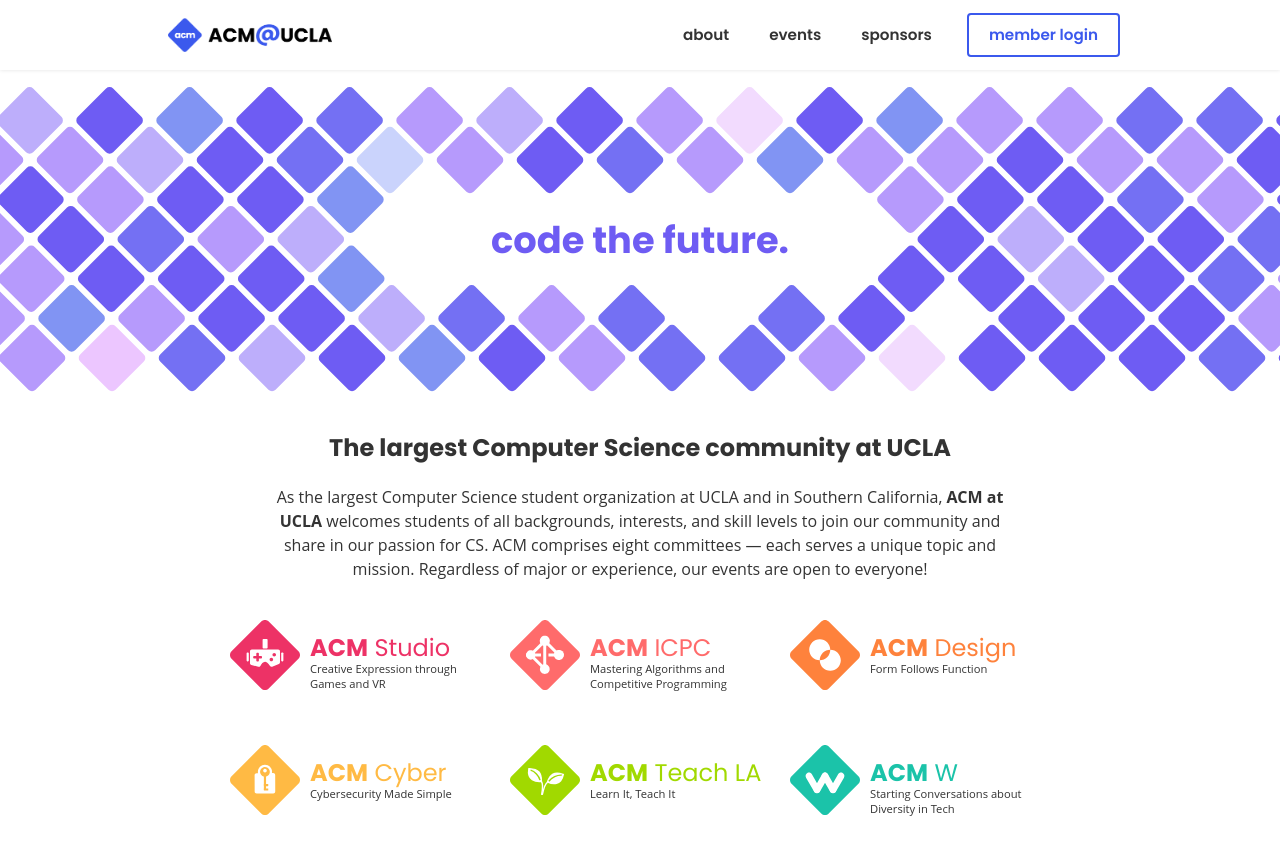
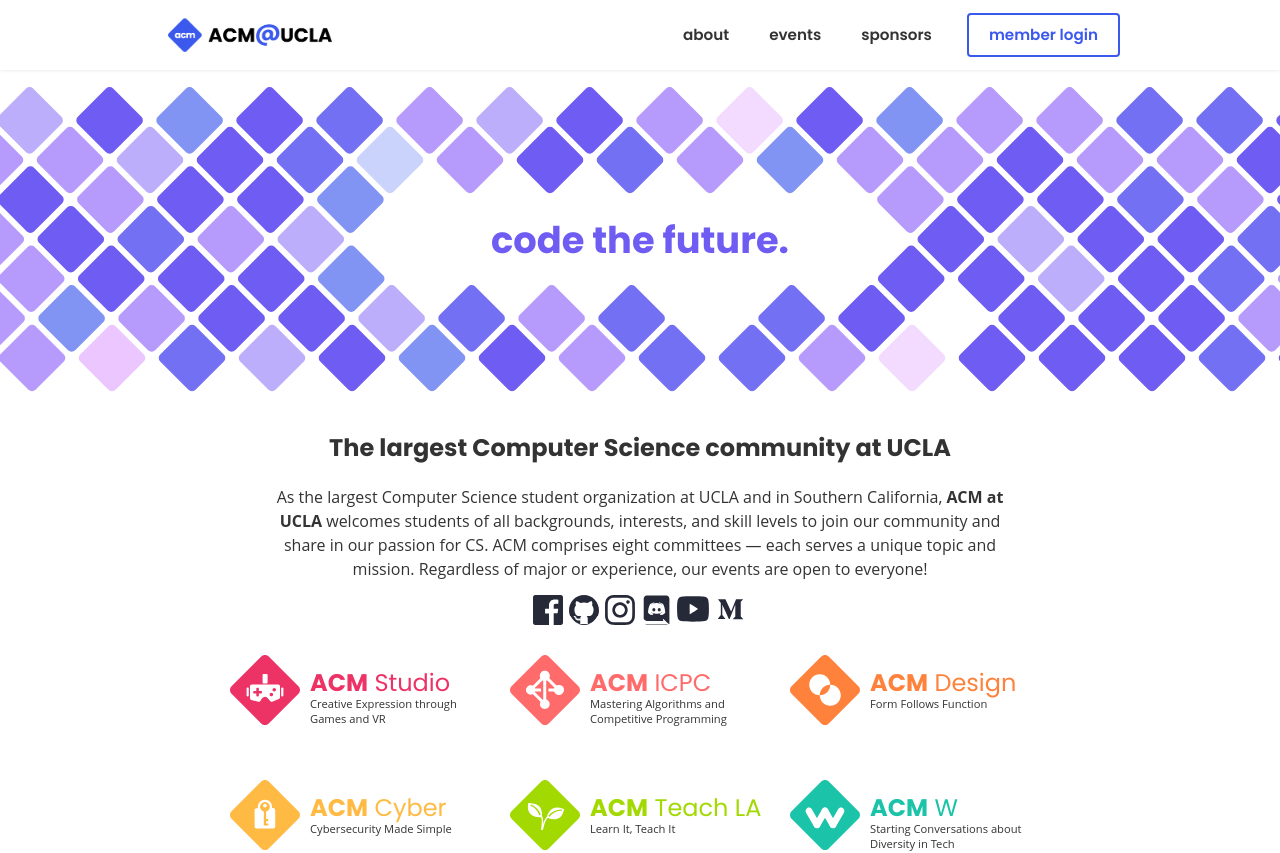
Before and after one commit to uclaacm/website, a React (Create React App) app: page / in a window 1280 px wide. Shown: the top 853 px of the page. Built offline with nearby package versions, Linux system fonts and the light colour scheme; a web font is replaced by a local one.

Commit message:
Update Social Media icons (Home, About, Footer)
Updated discord link, added social media icons to home page, isolated social media as own component

```diff
--- a/src/components/About/About.js
+++ b/src/components/About/About.js
@@ -1,6 +1,7 @@
 import React from 'react';
 import Config from '../../config';
 
+import SocialMedia from '../SocialMedia/SocialMedia';
 import Banner from '../Banner/Banner';
 import Officers from './Officers/Officers';
 
@@ -40,12 +41,7 @@ function About() {
 					<p className="half-size">To become a member and keep up with upcoming events, you should join <a href="https://members.uclaacm.com" target="_blank" rel="noreferrer noopener">our membership portal</a>, follow <a href="https://www.facebook.com/groups/uclaacm" target="_blank" rel="noreferrer noopener">our Facebook group</a>, and sign up for <a href="http://eepurl.com/c5pE6P" target="_blank" rel="noreferrer noopener">our weekly newsletter</a>. Signing up will keep you up to date with everything ACM, and earning points on the portal might even earn you a prize!</p>
 					<p>Here's our social media, where you can see what we're up to:</p>
 					<div style={{display: 'flex', justifyContent: 'center'}} >
-						<a href="https://www.facebook.com/uclaacm" target="_blank" rel="noreferrer noopener"><div className="sm-icon" id="facebook" /></a>
-						<a href="https://www.github.com/uclaacm" target="_blank" rel="noreferrer noopener"><div className="sm-icon" id="github" /></a>
-						<a href="https://www.instagram.com/acm.ucla/" target="_blank" rel="noreferrer noopener"><div className="sm-icon" id="instagram" /></a>
-						<a href="https://discord.gg/4bcwv7t" target="_blank" rel="noreferrer noopener"><div className="sm-icon" id="discord" /></a>
-						<a href="https://www.youtube.com/channel/UCwTqwgA4thysNbB2kNYsCIw" target="_blank" rel="noreferrer noopener"><div className="sm-icon" id="youtube" style={{width: 35 + 'px'}} /></a>
-						<a href="https://medium.com/techatucla" target="_blank" rel="noreferrer noopener"><div className="sm-icon" id="medium" /></a>
+						<SocialMedia/>
 					</div>
 				</div>
 			</div>
--- a/src/components/Footer/Footer.js
+++ b/src/components/Footer/Footer.js
@@ -11,7 +11,7 @@ function Footer(){
 						<a href="https://www.facebook.com/uclaacm" target="_blank" rel="noreferrer noopener"><div className="sm-icon" id="facebook" /></a>
 						<a href="https://www.github.com/uclaacm" target="_blank" rel="noreferrer noopener"><div className="sm-icon" id="github" /></a>
 						<a href="https://www.instagram.com/acm.ucla/" target="_blank" rel="noreferrer noopener"><div className="sm-icon" id="instagram" /></a>
-						<a href="https://discord.gg/4bcwv7t" target="_blank" rel="noreferrer noopener"><div className="sm-icon" id="discord" /></a>
+						<a href="https://discord.gg/eWmzKsY" target="_blank" rel="noreferrer noopener"><div className="sm-icon" id="discord" /></a>
 						<a href="https://www.youtube.com/channel/UCwTqwgA4thysNbB2kNYsCIw" target="_blank" rel="noreferrer noopener"><div className="sm-icon" id="youtube" style={{width: 35 + 'px'}} /></a>
 						<a href="https://medium.com/techatucla" target="_blank" rel="noreferrer noopener"><div className="sm-icon" id="medium" /></a>
 					</div>
--- a/src/components/Home/Home.js
+++ b/src/components/Home/Home.js
@@ -3,6 +3,7 @@ import React from 'react';
 import Config from '../../config';
 
 import Button from '../Button/Button';
+import SocialMedia from '../SocialMedia/SocialMedia';
 import Banner from '../Banner/Banner';
 import Carousel from './Carousel/Carousel';
 import Committees from './Committees/Committees';
@@ -14,6 +15,7 @@ function Home (props) {
 			<div className="content-section center">
 				<h2>The largest Computer Science community at UCLA</h2>
 				<p className="subheading">As the largest Computer Science student organization at UCLA and in Southern California, <b>ACM at UCLA</b> welcomes students of all backgrounds, interests, and skill levels to join our community and share in our passion for CS. ACM comprises eight committees — each serves a unique topic and mission. Regardless of major or experience, our events are open to everyone!</p>
+				<SocialMedia />
 			</div>
 			<Committees committees={Config.committees} />
 			<div className="button-section center">
--- /dev/null
+++ b/src/components/SocialMedia/SocialMedia.js
@@ -0,0 +1,16 @@
+import React from 'react';
+
+function SocialMedia(props){
+	return (
+		<React.Fragment>
+            <a href="https://www.facebook.com/uclaacm" target="_blank" rel="noreferrer noopener"><div className="sm-icon" id="facebook" /></a>
+            <a href="https://www.github.com/uclaacm" target="_blank" rel="noreferrer noopener"><div className="sm-icon" id="github" /></a>
+            <a href="https://www.instagram.com/acm.ucla/" target="_blank" rel="noreferrer noopener"><div className="sm-icon" id="instagram" /></a>
+            <a href="https://discord.gg/eWmzKsY" target="_blank" rel="noreferrer noopener"><div className="sm-icon" id="discord" /></a>
+            <a href="https://www.youtube.com/channel/UCwTqwgA4thysNbB2kNYsCIw" target="_blank" rel="noreferrer noopener"><div className="sm-icon" id="youtube" style={{width: 35 + 'px'}} /></a>
+            <a href="https://medium.com/techatucla" target="_blank" rel="noreferrer noopener"><div className="sm-icon" id="medium" /></a>
+        </React.Fragment>
+	);
+}
+
+export default SocialMedia;
--- /dev/null
+++ b/src/components/SocialMedia/style.scss
@@ -0,0 +1,41 @@
+.sm {
+    height: 30px;
+    width: 30px;
+    border-radius: 2px;
+    margin: 0px 3px;
+     display: inline-block;
+    //color: white;
+
+    &#facebook { background-image: url(/images/social_media/facebookDark.svg); }
+    &#twitter { background-image: url(/images/social_media/twitterDark.svg); }
+    &#github { background-image: url(/images/social_media/githubDark.svg); }
+    &#medium { background-image: url(/images/social_media/mediumDark.svg); }
+    &#instagram { background-image: url(/images/social_media/instagramDark.svg); }
+    &#discord { background-image: url(/images/social_media/discordDark.svg); }
+    &#youtube { background-image: url(/images/social_media/youtubeDark.svg); }
+
+
+    &:hover {
+        transform: scale(1.02);
+        cursor: pointer;
+    }
+}
+
+
+
+.sm-icon.light {
+    &#facebook { background-image: url(/images/social_media/facebook.svg); }
+    &#twitter { background-image: url(/images/social_media/twitter.svg); }
+    &#github { background-image: url(/images/social_media/github.svg); }
+    &#medium { background-image: url(/images/social_media/medium.svg); }
+    &#instagram { background-image: url(/images/social_media/instagram.svg); }
+    &#discord { background-image: url(/images/social_media/discord.svg); }
+    &#youtube { background-image: url(/images/social_media/youtube.svg); }
+
+
+    &:hover {
+        transform: scale(1.02);
+        cursor: pointer;
+    }
+
+}
```
